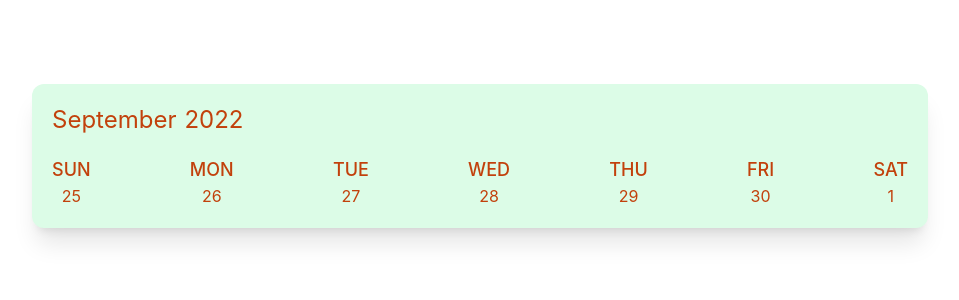
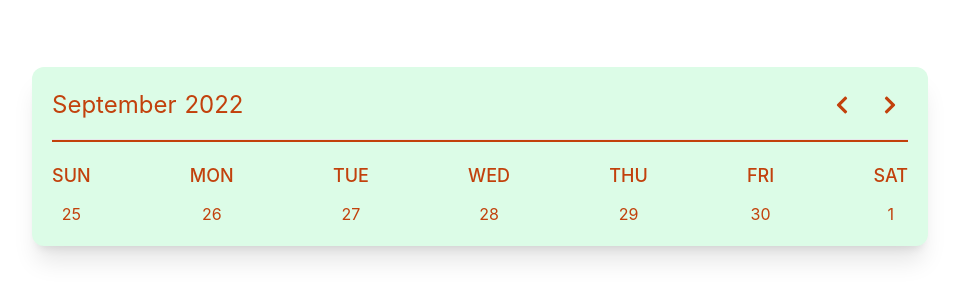
Before and after one commit to NightFury0109/horizontal_calendar, a React (Create React App) app: page / in a window 1280 px wide. Shown: the part 244-544 px from the top of the page, without its empty margins (160-1119 px from the left). Built offline with nearby package versions, Linux system fonts and the light colour scheme.

Commit message:
[complete]: MonthAndYear component template

```diff
--- a/package.json
+++ b/package.json
@@ -12,6 +12,7 @@
     "@types/react-dom": "^18.0.6",
     "react": "^18.2.0",
     "react-dom": "^18.2.0",
+    "react-icons": "^4.4.0",
     "react-scripts": "5.0.1",
     "sass": "^1.55.0",
     "typescript": "^4.8.4",
--- a/src/components/week_calendar/Calendar.tsx
+++ b/src/components/week_calendar/Calendar.tsx
@@ -27,7 +27,7 @@ const Calendar: React.FC = () => {
   return (
     <div className='w-full md:w-[70vw] min-w-[320px] p-5 text-orange-700 bg-green-100 rounded-xl shadow-xl'>
       <MonthAndYear year={year} month={month} />
-
+      <hr className='mt-4 relative h-[3px] bg-orange-700' />
       <div className='flex justify-between mt-5'>
         {week_dates.map((item, index) => (
           <DateItem date={item.date} day={item.day} key={index} />
--- a/src/components/week_calendar/DateItem.tsx
+++ b/src/components/week_calendar/DateItem.tsx
@@ -13,7 +13,7 @@ const DateItem: React.FC<Props> = ({ date, day }) => {
   return (
     <div className='flex flex-col items-center'>
       <DayItem day_name={day_names[day]} />
-      <span>{date}</span>
+      <span className='mt-3'>{date}</span>
     </div>
   )
 }
--- a/src/components/week_calendar/MonthAndYear.tsx
+++ b/src/components/week_calendar/MonthAndYear.tsx
@@ -1,4 +1,5 @@
 import React from 'react';
+import { FaChevronLeft, FaChevronRight } from 'react-icons/fa'
 
 type Props = {
   year: number,
@@ -9,9 +10,16 @@ const MonthAndYear: React.FC<Props> = ({ year, month }) => {
   const months: Array<string> = ['January', 'February', 'March', 'April', 'May', 'June', 'July', 'August', 'September', 'October', 'November', 'December'];
 
   return (
-    <div className='flx items-center'>
-      <span className='text-2xl font-normal mr-2'>{months[month - 1]}</span>
-      <span className='text-2xl font-normal'>{year}</span>
+    <div className='flex justify-between items-center'>
+      <div className="flex items-center">
+        <span className='text-2xl font-normal mr-2'>{months[month - 1]}</span>
+        <span className='text-2xl font-normal'>{year}</span>
+      </div>
+
+      <div className="flex items-center">
+        <FaChevronLeft className='text-xl mr-3 cursor-pointer h-9 w-9 p-2 transition-all duration-300 rounded-full hover:bg-orange-300 hover:bg-opacity-20' />
+        <FaChevronRight className='text-xl cursor-pointer h-9 w-9 p-2 transition-all duration-300 rounded-full hover:bg-orange-300 hover:bg-opacity-20' />
+      </div>
     </div>
   )
 }
```
Also changed, not shown: 1 other file (tests, documents, lock files or other folders).
